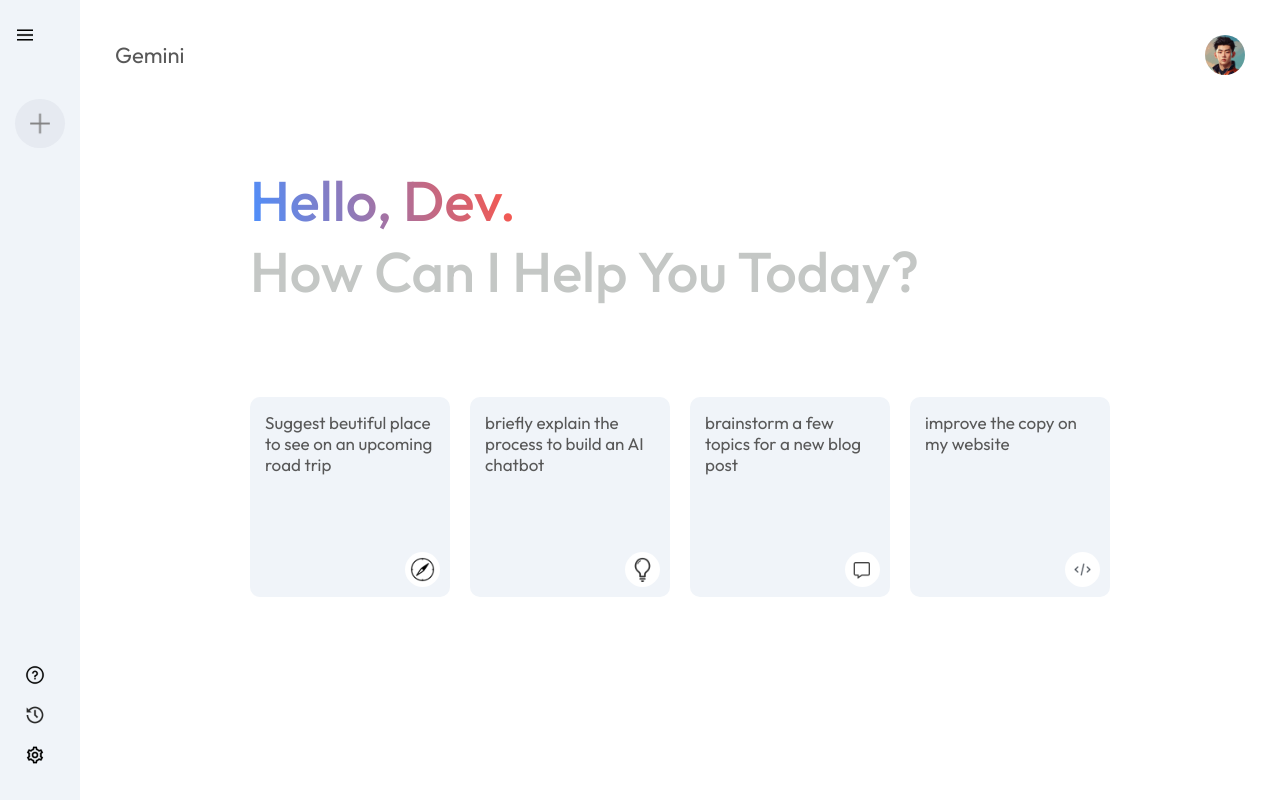
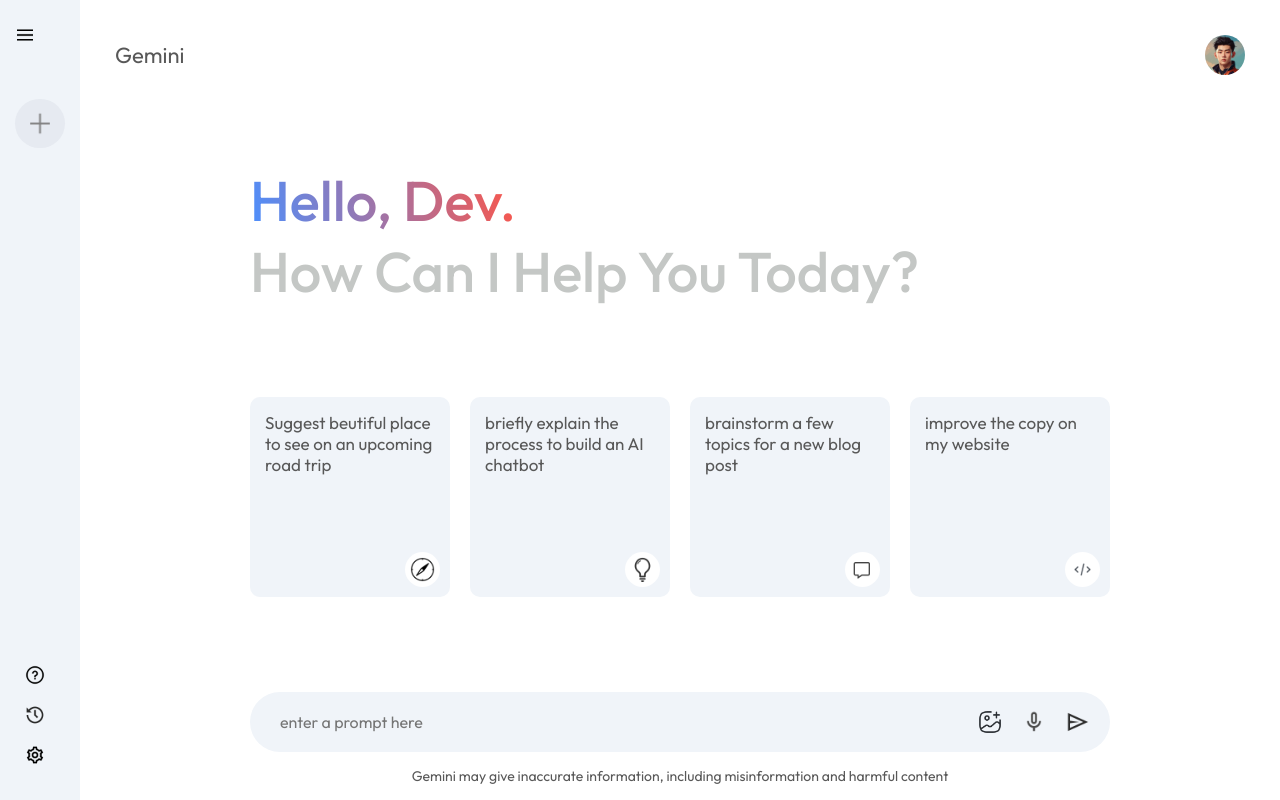
Before and after one commit to hamzarahmoun/gemini, a React (Vite) app: page / in a window 1280 px wide. Built offline with nearby package versions, Linux system fonts and the light colour scheme.

Commit message:
search box

```diff
--- a/src/component/Main/Main.css
+++ b/src/component/Main/Main.css
@@ -1,10 +1,11 @@
-.main{
+.main {
     flex: 1;
     min-height: 100vh;
     padding: 15px;
     position: relative;
 }
-.main .nav{
+
+.main .nav {
     display: flex;
     justify-content: space-between;
     align-items: center;
@@ -12,34 +13,39 @@
     padding: 20px;
     color: #585858
 }
-.main .nav img{
+
+.main .nav img {
     width: 40px;
     border-radius: 50%;
 }
 
-.main-container{
+.main-container {
     max-width: 900px;
     margin: auto;
 }
- .main .greet{
+
+.main .greet {
     margin: 50px 0;
     font-size: 56px;
     color: #c4c7c5;
     font-weight: 500;
     padding: 20px;
 }
- .main-container .greet span{
+
+.main-container .greet span {
     background: -webkit-linear-gradient(16deg, #4b90ff, #ff5546);
     -webkit-background-clip: text;
     -webkit-text-fill-color: transparent;
 }
- .main-container .cards{
+
+.main-container .cards {
     display: grid;
     grid-template-columns: repeat(auto-fill, minmax(180px, 1fr));
     gap: 20px;
     padding: 20px;
 }
- .main-container .card{
+
+.main-container .card {
     height: 200px;
     padding: 15px;
     background-color: #f0f4f9;
@@ -47,7 +53,8 @@
     position: relative;
     cursor: pointer;
 }
- .main-container .card img{
+
+.main-container .card img {
 
     width: 35px;
     padding: 5px;
@@ -57,12 +64,62 @@
     bottom: 10px;
     right: 10px;
 }
- .main-container .card p{
+
+.main-container .card p {
     font-size: 17px;
     color: #585858;
     margin: 0;
     padding: 0;
 }
- .main-container .card:hover{
+
+.main-container .card:hover {
     background-color: #e0e4ea;
 }
+
+.main-bottom {
+    position: absolute;
+    bottom: 0;
+    width: 100%;
+    max-width: 900px;
+    padding: 0 20px;
+    margin: auto;
+}
+
+.main-bottom .search-box {
+    display: flex;
+    align-items: center;
+    justify-content: space-between;
+    gap: 20px;
+    background-color: #f0f4f9;
+    border-radius: 50px;
+    padding: 10px 20px;
+}
+
+.main-bottom .search-box img {
+    width: 24px;
+    cursor: pointer;
+}
+
+.main-bottom .search-box input {
+   flex:1;
+   border: none;
+   outline: none;
+   background: transparent;
+   padding: 10px;
+   font-size: 16px;
+   color: #585858;
+}
+
+.main-bottom .search-box div {
+    display: flex;
+    align-items: center;
+    gap: 20px;
+}
+
+.main-bottom .bottom-info {
+    margin: 15px auto;
+    font-size: 14px;
+    color: #585858;
+    text-align: center;
+    font-size: 300;
+}
--- a/src/component/Main/Main.jsx
+++ b/src/component/Main/Main.jsx
@@ -32,6 +32,21 @@
             </div>
             </div>
 
+            <div className="main-bottom">
+                <div className="search-box">
+                    <input type="text" placeholder='enter a prompt here' />
+                    <div>
+                        <img src={assets.gallery_icon} alt="" />
+                        <img src={assets.mic_icon} alt="" />
+                        <img src={assets.send_icon} alt="" />
+
+                    </div>
+                </div>
+                <p className="bottom-info">
+                    Gemini may give inaccurate information, including misinformation and harmful content
+                </p>
+
+            </div>
         </div>
     </div>
   )
```
Lines whose indentation alone changed are shown as unchanged.
